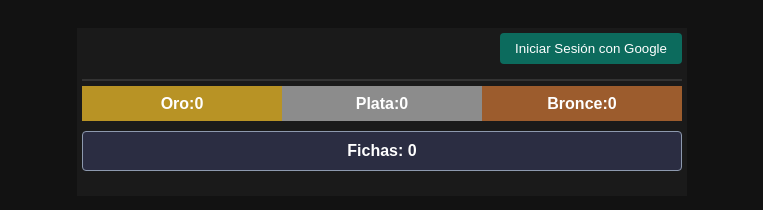
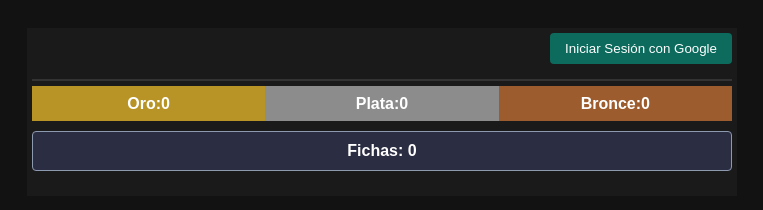
Before and after one commit to JavierFandi/inventario-rol, a plain HTML site: page index.html in a window 1280 px wide. Shown: the whole page, without its empty margins (258-1021 px from the left). Drawn offline with Linux system fonts and the light colour scheme; no server answers.

Commit message:
Change css

```diff
--- a/style.css
+++ b/style.css
@@ -1,10 +1,10 @@
 body { background: #121212; font-family: sans-serif; display: flex; justify-content: center; padding: 20px; }
-.inventory-container { width: 600px; background: #1a1a1a; padding: 5px; }
+.inventory-container { width: 700px; background: #1a1a1a; padding: 5px; }
 
 .grid {
     display: grid;
     grid-template-columns: repeat(9, 1fr);
-    grid-auto-rows: 60px;
+    grid-auto-rows: 70px;
     gap: 1px;
     background-color: #333;
     border: 1px solid #333;
```
